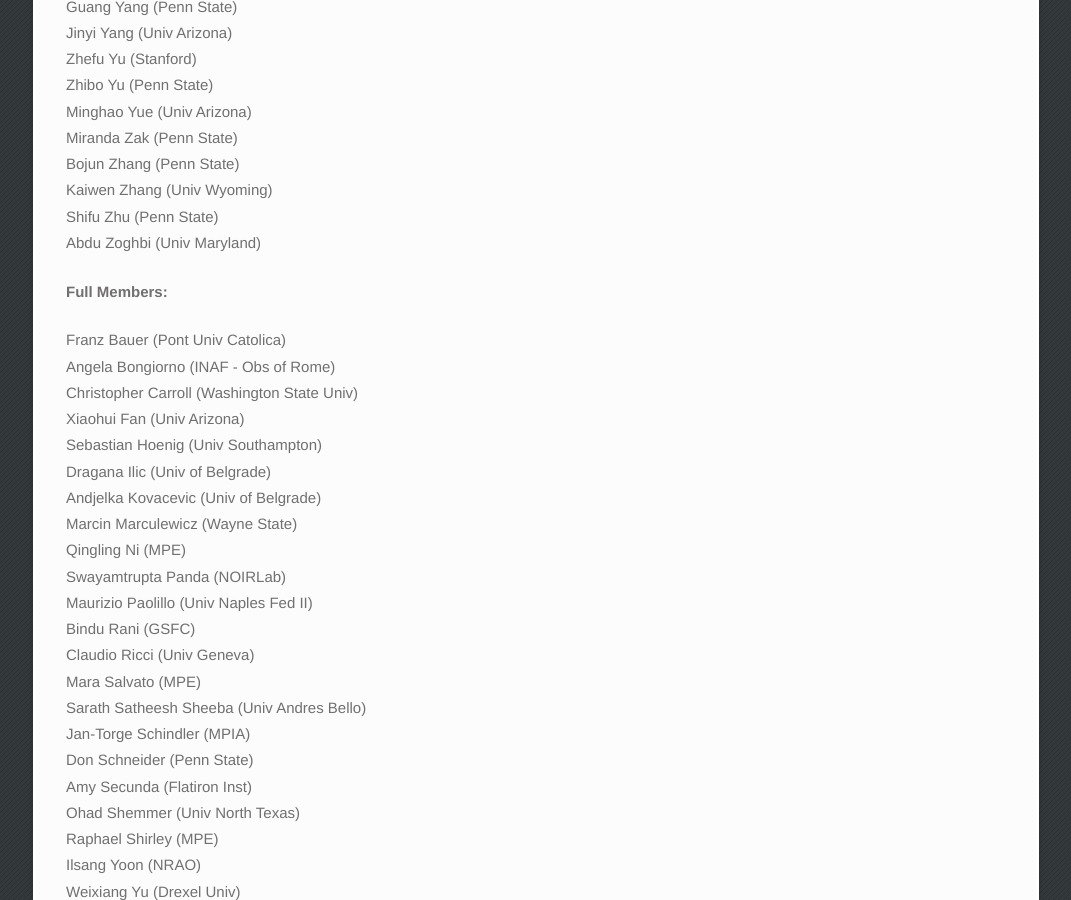
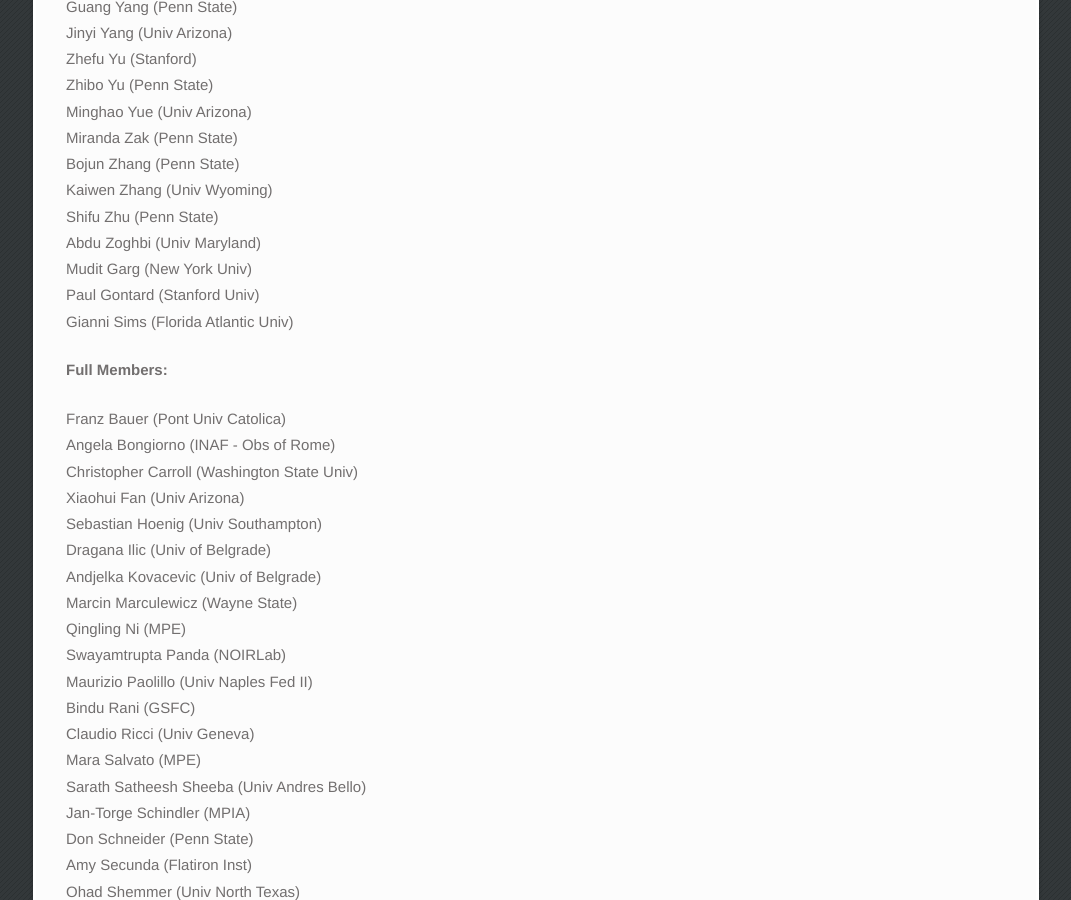
Before and after one commit to LSST-AGNSC/lsst-agnsc.github.io, a Jekyll site: the page built from members.md, in a window 1280 px wide and 900 px high, scrolled down 8293 px. Shown: the whole window, without its empty margins (104-1175 px from the left). Built offline with Jekyll 4.4.1, drawn with Linux system fonts in a browser that asks for light colours; some of the changed text lies outside the part shown.

Commit message:
update members

```diff
--- a/members.md
+++ b/members.md
@@ -315,6 +315,9 @@ Bojun Zhang (Penn State)
 Kaiwen Zhang (Univ Wyoming)
 Shifu Zhu (Penn State)
 Abdu Zoghbi (Univ Maryland)
+Mudit Garg (New York Univ)
+Paul Gontard (Stanford Univ)
+Gianni Sims (Florida Atlantic Univ)
 
 **Full Members:**
 
```
Also changed, not shown: other parts of members.md (+1 -1 lines).
